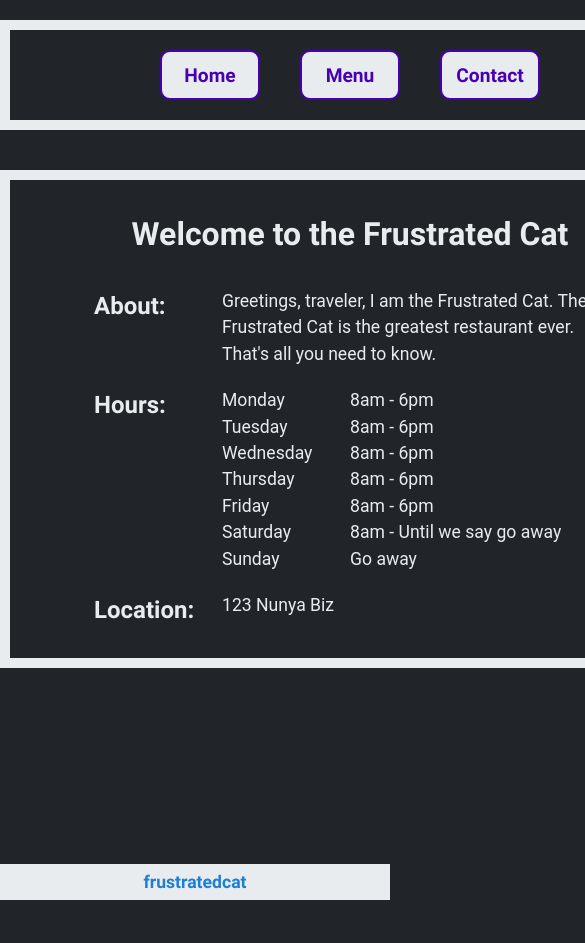
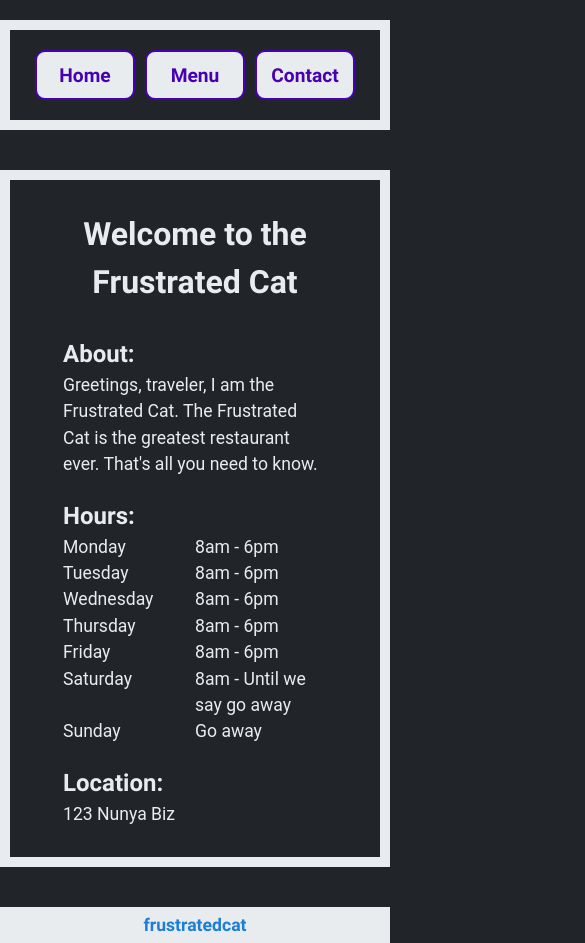
Before and after one commit to frustratedcat/restaurant, a website built with webpack: page dist/index.html in a window 390 px wide. Shown: the top 943 px of the page, 585 px wide, since content can reach past the window. Before the commit the page ends 900 px from the top, so only its background shows below. Built offline with Linux system fonts and the light colour scheme; a web font is replaced by a local one.

Commit message:
Update styling and add media queries

```diff
--- a/src/modules/menu.js
+++ b/src/modules/menu.js
@@ -96,7 +96,7 @@ function createDeset() {
   };
 
   // Append items
-  dessertSection.appendChild(createH2("desserts:"));
+  dessertSection.appendChild(createH2("Desserts:"));
   dessertSection.appendChild(createList());
 
   return dessertSection;
--- a/src/style.css
+++ b/src/style.css
@@ -184,6 +184,7 @@ body {
 h1 {
   margin: 10px 0 20px 0;
   font-size: 2rem;
+  text-align: center;
 }
 
 .home-grid,
@@ -261,3 +262,24 @@ a:focus {
 a:active {
   color: var(--main-green);
 }
+
+@media (max-width: 400px) {
+  #content {
+    width: 390px;
+  }
+
+  .btn {
+    margin: auto;
+  }
+
+  .home-grid,
+  .menu-grid,
+  .contact-grid {
+    display: flex;
+    flex-direction: column;
+  }
+
+  .hours-of-operation {
+    grid-template-columns: repeat(2, 1fr);
+  }
+}
```
Also changed, not shown: dist/main.js.
